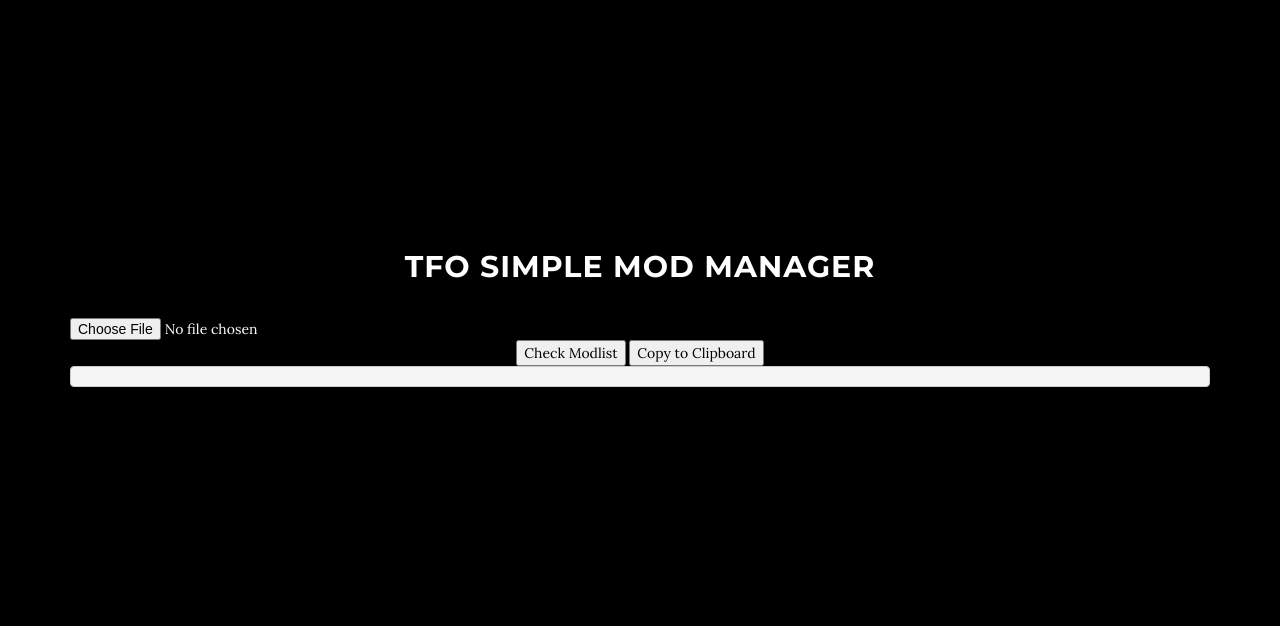
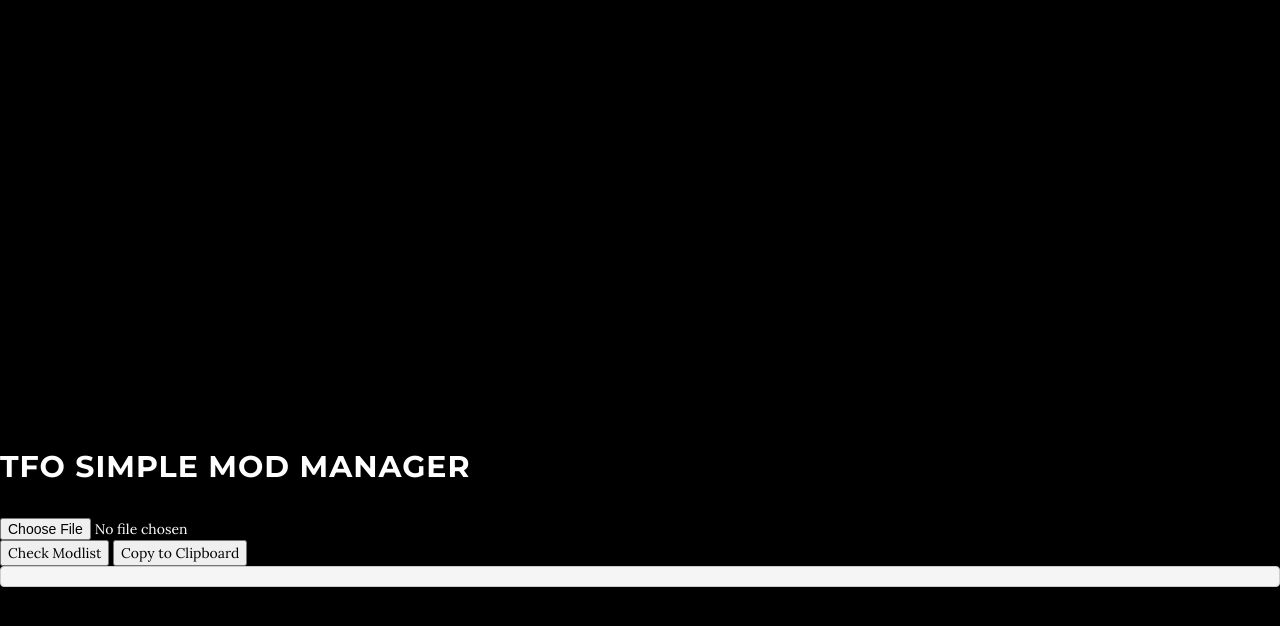
Before and after one commit to taskforceomega/taskforceomega.github.io, a Jekyll site: the page built from mod-manager.html, in a window 1280 px wide. Shown: the top 626 px of the page. Built offline with Jekyll 4.4.1, drawn with Linux system fonts in a browser that asks for light colours.

Commit message:
Update mod-manager.html

```diff
--- a/_includes/mod-manager.html
+++ b/_includes/mod-manager.html
@@ -1,15 +1,12 @@
     <!-- Mod Manager -->
     <section id="objective" class="content-section text-center">
         <div class="objective">
-            <div class="container">
+            <div class="content-section text-left">
 <!--                 <div class="col-lg-8 col-lg-offset-2"> -->
                 <h2>TFO Simple Mod Manager</h2>
                   <style>
                     button {
                       color: black;
-                    }
-                    body {
-                      text-align: left;
                     }
                   </style>
                   <input type="file" id="modlistFile" accept=".txt">
```
